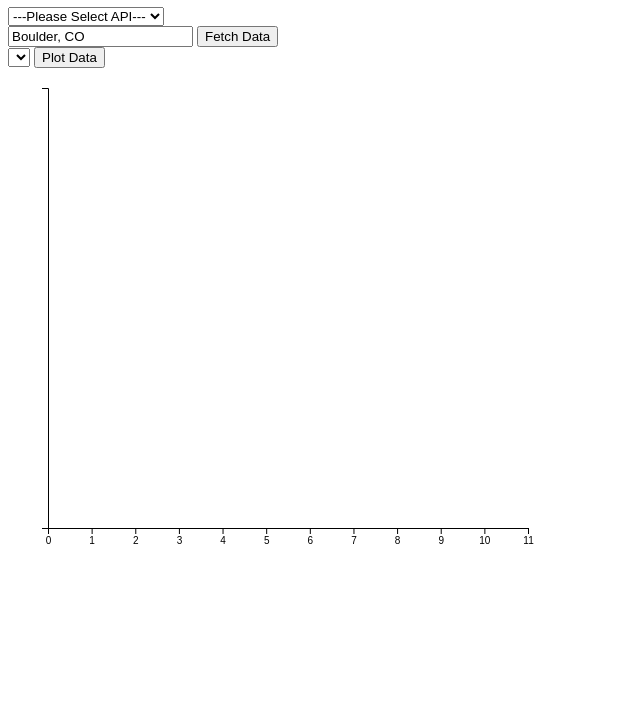
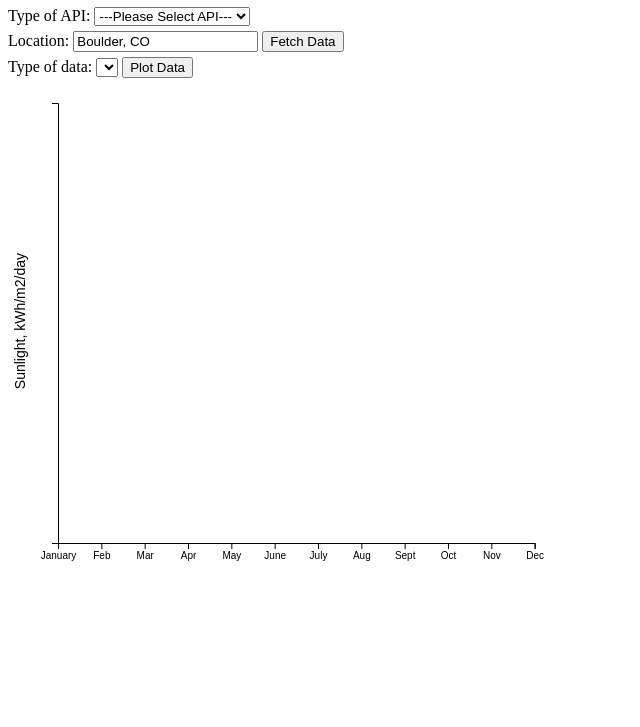
Before and after one commit to Jdgronewold/govApiExplore, a website: page index.html in a window 1280 px wide. Shown: the part 73-800 px from the top of the page, without its empty margins (0-640 px from the left). Drawn offline with nearby package versions, Linux system fonts and the light colour scheme.

Commit message:
Basic Styling

```diff
--- a/angular/controllers.js
+++ b/angular/controllers.js
@@ -15,10 +15,14 @@ angular.module('govApi')
       $scope.selectedApi = api;
     };
 
+    $scope.clearPlot = function() {
+      $scope.data = [];
+    };
+
     $scope.update = function() {
       $scope.loading = 'loading...';
       fetchData.get($scope.input, $scope.selectedApi.url).then(res => {
-        $scope.loading = '';
+        $scope.loading = `Data loaded for ${$scope.input}`;
         if ($scope.selectedApi.name === "Solar") {
           $scope.dataAll = res.data.outputs;
         }
@@ -30,10 +34,7 @@ angular.module('govApi')
       const dataArray = Object.keys(dataTemp.monthly).map( key => {
         return dataTemp.monthly[key];
       });
-      console.log($scope.data);
       $scope.data.push( {id: $scope.input, values: dataArray});
-      console.log($scope.data);
-      // $scope.data =
     };
 
   }]);
--- a/angular/directives.js
+++ b/angular/directives.js
@@ -13,8 +13,6 @@ angular.module('govApi')
         var chartEl = d3.select(element[0]);
 
         scope.$watch('data', (newVals, oldVals) => {
-          debugger
-          console.log(scope);
           chartEl.datum(newVals).call(chart);
         }, true);
       }
--- a/angular/templates/irradiance.html
+++ b/angular/templates/irradiance.html
@@ -1,7 +1,9 @@
 <div class="form-container">
+  Type of API:
   <select
     name="selectApi"
     id="selectedApi"
+    class="form"
     ng-model="selectedApi"
     ng-change="changeValue(selectedApi)"
     ng-options="option as option.name for option in apis"
@@ -9,13 +11,15 @@
     <option value="">---Please Select API---</option>
   </select>
   <br>
-  <input type=text ng-model="input"/>
-  <button ng-click="update()">Fetch Data</button>
+  Location:
+  <input class="form" type=text ng-model="input"/>
+  <button class="form" ng-click="update()">Fetch Data</button>
   {{loading}}
   <br>
-  <select name="dataOptions" ng-model="apiData"
+  Type of data:
+  <select class="form" name="dataOptions" ng-model="apiData" ng-change="clearPlot()"
     ng-options="dataOpt.key as dataOpt.label for dataOpt in selectedApi.options"
   >
   </select>
-  <button ng-click="plot()">Plot Data</button>
+  <button class="form" ng-click="plot()">Plot Data</button>
 </div>
--- a/d3/scatterplot.js
+++ b/d3/scatterplot.js
@@ -1,7 +1,7 @@
 d3.custom = {};
 
 d3.custom.scatterPlot = function module() {
-    var margin = {top: 20, right: 80, bottom: 40, left: 40},
+    var margin = {top: 20, right: 80, bottom: 40, left: 50},
         width = 600,
         height = 500,
         gap = 0,
@@ -19,11 +19,19 @@ d3.custom.scatterPlot = function module() {
                 .domain([0, 11])
                 .range([0, chartW]);
 
+            var array = d3.range(0, (chartW + margin.left), ((chartW  + margin.left)/12));
+
+            var x2 = d3.scaleOrdinal()
+              .domain([
+                "January", "Feb", "Mar", "Apr", "May", "June", "July",
+                "Aug", "Sept", "Oct", "Nov", "Dec"
+              ])
+              .range(array);
+
             var y1 = d3.scaleLinear()
                 .domain([0, d3.max(_data, (data, i) => { return d3.max(data.values, (d) => d ); })])
                 .range([chartH, 0]);
 
-            debugger
             var ord = d3.scaleOrdinal(d3.schemeCategory10)
                 .domain(_data.map( d => d.id));
 
@@ -40,6 +48,9 @@ d3.custom.scatterPlot = function module() {
                 container.append('g').classed('x-axis-group axis', true);
                 container.append('g').classed('y-axis-group axis', true);
             }
+            if(!_data.length) {
+              svg.selectAll('.location').transition().style('opacity', 0).remove();
+            }
 
             svg.transition().duration(duration)
                 .attr('width', width)
@@ -49,17 +60,29 @@ d3.custom.scatterPlot = function module() {
                 .attr('transform', 'translate(' + margin.left + ',' + margin.top + ')');
 
             svg.select('.x-axis-group.axis')
+                .attr('transform', 'translate(0,' + (chartH) + ')');
+
+            svg.select('.x-axis-group.axis')
                 .transition()
                 .duration(duration)
                 .ease(ease)
-                .attr('transform', 'translate(0,' + (chartH) + ')')
-                .call(d3.axisBottom(x1));
+                .call(d3.axisBottom(x2).ticks(12));
 
             svg.select('.y-axis-group.axis')
                 .transition()
                 .duration(duration)
                 .ease(ease)
                 .call(d3.axisLeft(y1));
+
+            svg.select('.y-axis-group.axis')
+                .append("text")
+                .attr("transform", "rotate(-90)")
+                .attr('x', -150)
+                .attr("y", -50)
+                .attr("dy", "1.2em")
+                .attr("fill", "#000")
+                .style('font-size', 14)
+                .text("Sunlight, kWh/m2/day");
 
             let locations = svg.select('.container-group')
               .selectAll(".location")
@@ -71,7 +94,8 @@ d3.custom.scatterPlot = function module() {
               .attr('class', 'line')
               .attr('d', function(d) { return line(d.values); })
               .style('stroke', function(d) { return ord(d.id); })
-              .style('fill', 'none');
+              .style('fill', 'none')
+              .style('stroke-width', 3);
 
             locations.append("text")
               .datum(function(d) { return {id: d.id, value: d.values[d.values.length - 1]}; })
@@ -80,6 +104,7 @@ d3.custom.scatterPlot = function module() {
               .attr("dy", "0.35em")
               .style("font", "10px sans-serif")
               .text(function(d) { return d.id; });
+
         });
     }
     exports.width = function(_x) {
--- a/index.html
+++ b/index.html
@@ -1,6 +1,12 @@
 <!DOCTYPE html>
 <html>
 <head>
+  <style>
+    .form {
+      margin-bottom: 5px;,
+      margin-left: 5px;
+    }
+  </style>
   <meta charset="utf-8">
   <title>Explore govApi</title>
   <script type="text/javascript" src="https://d3js.org/d3.v4.min.js"></script>
```
